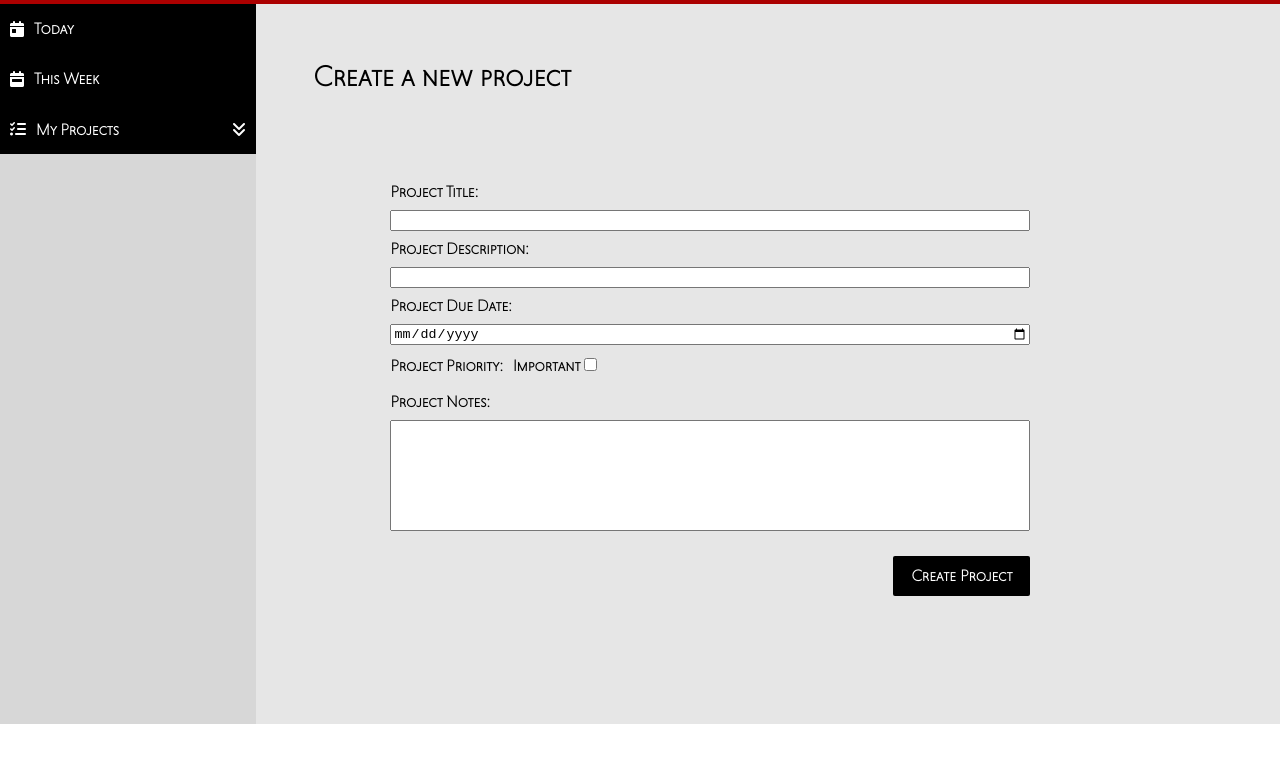
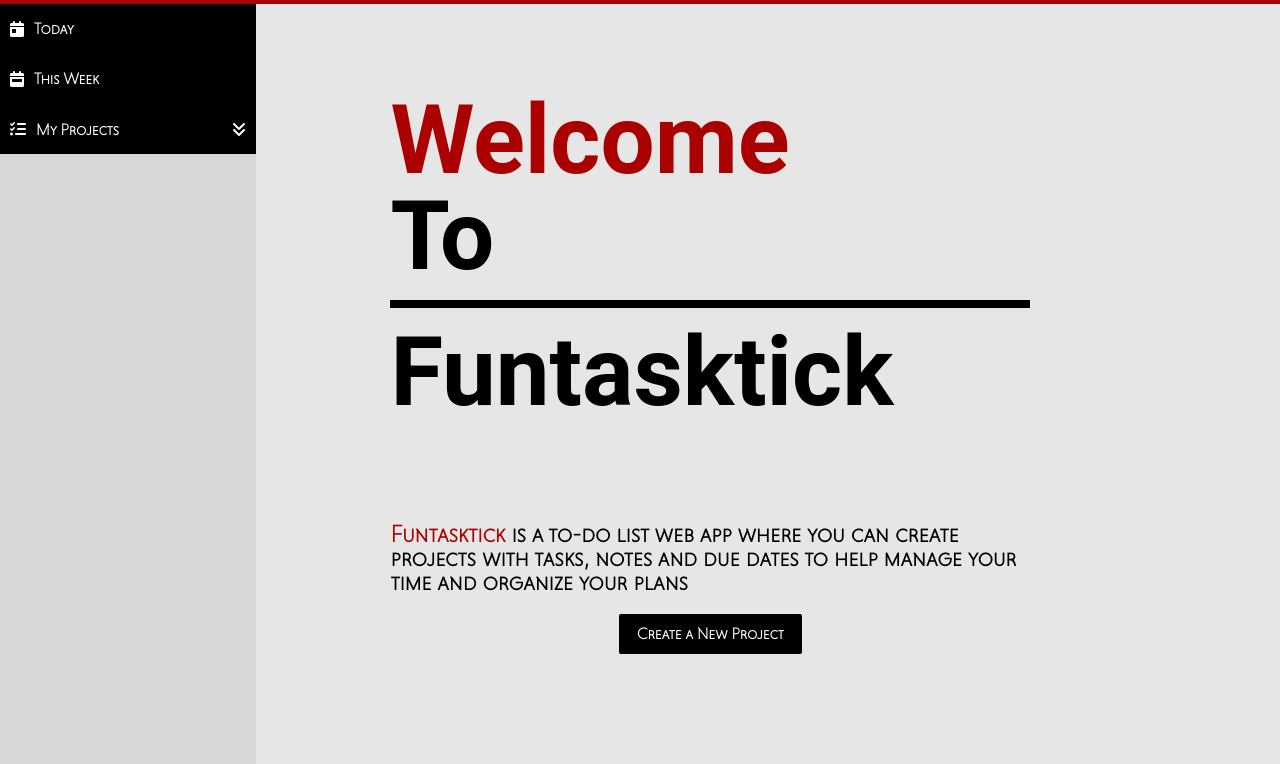
Before and after one commit to funkosaur/Funtasktick, a website built with webpack: page src/index.html in a window 1280 px wide. Shown: the part 76-840 px from the top of the page. Before the commit the page ends 800 px from the top, so only its background shows below. Built offline with nearby package versions, Linux system fonts and the light colour scheme.

Commit message:
added description to the welcome page and optimized it

```diff
--- a/src/index.js
+++ b/src/index.js
@@ -3,6 +3,7 @@ import formPage from "./pages/formPage.js";
 import {frontPageEventListeners, getData} from "./functions/frontPageEventListeners.js";
 import { takeFormInfo } from "./functions/takingFormInfo.js";
 import { addProjectToNavlist } from "./functions/createProject.js";
+import welcomePage from "./pages/welcomePage.js";
 
 
 let projects = [];
@@ -12,10 +13,8 @@ let projects = [];
     if(currentKey !== null) projects = currentKey
 })();
 
-formPage()
+welcomePage()
 frontPageEventListeners()
-
-takeFormInfo()
 addProjectToNavlist()
 getData()
 
--- a/src/pages/welcomePage.js
+++ b/src/pages/welcomePage.js
@@ -1,4 +1,7 @@
 import deleteItemsInDiv from "../functions/utility/deleteItemsInDiv";
+import formPage from "./formPage.js";
+import { takeFormInfo } from "../functions/takingFormInfo.js";
+
 
 const welcomePage = () => {
   const contentDiv = document.querySelector("#content");
@@ -13,7 +16,7 @@ const welcomePage = () => {
   welcomeContent.setAttribute("id", "welcomeContent");
   welcomeLayout.appendChild(welcomeContent);
 
-  const animatedTitle = document.createElement("div")
+  const animatedTitle = document.createElement("div");
   animatedTitle.classList.add("animated-title");
   welcomeContent.appendChild(animatedTitle);
 
@@ -40,6 +43,44 @@ const welcomePage = () => {
   thirdTextDiv.textContent = "Funtasktick";
   textBottomDiv.appendChild(thirdTextDiv);
 
+  const descriptionDiv = document.createElement("div");
+  descriptionDiv.setAttribute("id", "descriptionDiv");
+  welcomeLayout.appendChild(descriptionDiv);
+
+  const descriptionText = document.createElement("div");
+  descriptionText.setAttribute("id", "descriptionText");
+  descriptionDiv.appendChild(descriptionText);
+
+  const descriptionSpan1 = document.createElement("span");
+  descriptionSpan1.setAttribute("id", "descriptionSpan1");
+  descriptionSpan1.textContent = "Funtasktick";
+  descriptionSpan1.style.color = "#ab0000";
+  descriptionText.appendChild(descriptionSpan1);
+
+  const descriptionSpan2 = document.createElement("span");
+  descriptionSpan2.setAttribute("id", "descriptionSpan2");
+  descriptionSpan2.textContent =
+    " is a to-do list web app where you can create projects with tasks, notes and due dates to help manage your time and organize your plans";
+  descriptionText.appendChild(descriptionSpan2);
+
+  const createProjectButton = document.createElement("button");
+  createProjectButton.setAttribute("id", "addNewProject");
+  createProjectButton.textContent = "Create a New Project";
+  descriptionDiv.appendChild(createProjectButton);
+
+  createProjectButton.addEventListener("click", () => {
+    const contentDiv = document.querySelector("#content");
+    deleteItemsInDiv(contentDiv);
+    formPage();
+    takeFormInfo();
+  });
+
+
+setTimeout(() => {
+  descriptionDiv.style.transform = "translate(0px, -100px)"
+}, 2100)
+
+
 };
 
 export default welcomePage;
--- a/src/styles/welcomePage.css
+++ b/src/styles/welcomePage.css
@@ -1,14 +1,29 @@
 #welcomeLayout {
     display: grid;
-    grid-template-columns: 0.5fr minmax(auto, 40em) 0.5fr;
+    grid-template-columns: 0.35fr minmax(auto, 40em) 0.5fr;
     grid-template-rows: 4fr 1fr;
     font-weight: bold;
+    overflow: hidden;
 }
 
 #welcomeContent {
     grid-column: 2/3;
     grid-row: 1/2;
     display: flex;
+}
+
+#descriptionDiv {
+    grid-column: 2/3;
+    grid-row: 2/3;
+    font-size: 1.5em;
+    display: flex;
+    flex-direction: column;
+    align-items: center;
+    justify-content: space-around;
+    transform: translate(0px, 210px);
+    transition: all 1s ease-in-out;
+    width: 100%;
+
 }
 
 @keyframes showTopText {
```
